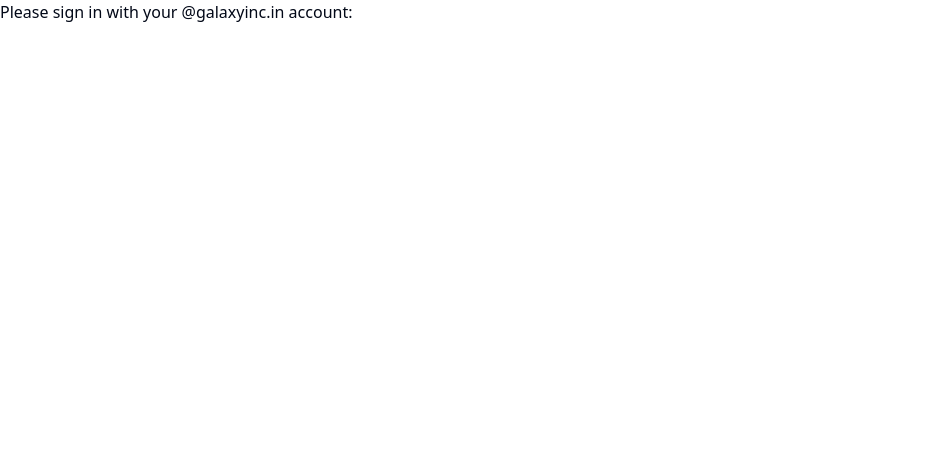
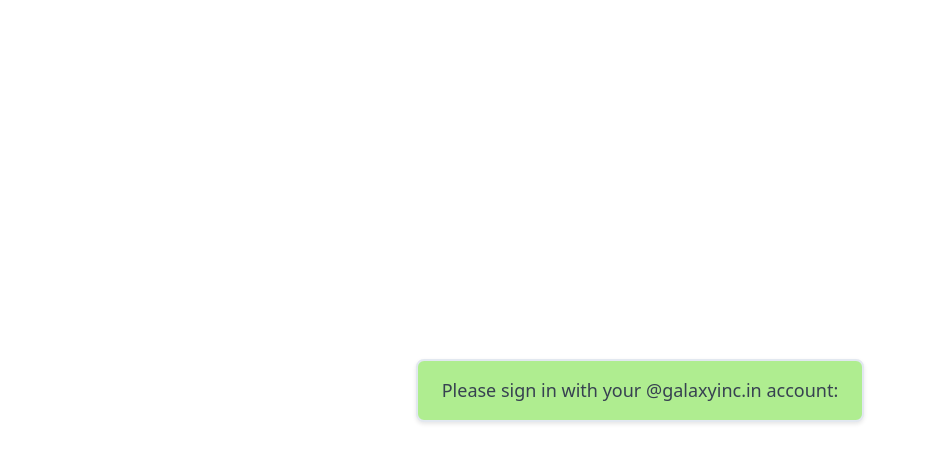
Before and after one commit to DeveloperGalaxy25/warranty_dashboard, a React (Vite) app: page / in a window 1280 px wide. Shown: the top 462 px of the page, without its empty margins (0-926 px from the left). Built offline with nearby package versions, Linux system fonts and the light colour scheme; no server answers.

Commit message:
added background for login

```diff
--- a/src/index.css
+++ b/src/index.css
@@ -117,3 +117,25 @@ All colors MUST be HSL.
     @apply bg-background text-foreground;
   }
 }
+
+/* Login section centering */
+#login-section {
+  display: flex;
+  flex-direction: column;
+  align-items: center;
+  justify-content: center;
+  min-height: 100vh;
+  padding: 20px;
+  text-align: center;
+}
+
+#login-section p {
+  margin-bottom: 20px;
+  font-size: 18px;
+  color: #374151;
+  background-color: #afed90;
+  border: 2px solid #e2e8f0;
+  border-radius: 8px;
+  padding: 16px 24px;
+  box-shadow: 0 2px 4px rgba(0, 0, 0, 0.1);
+}
```
